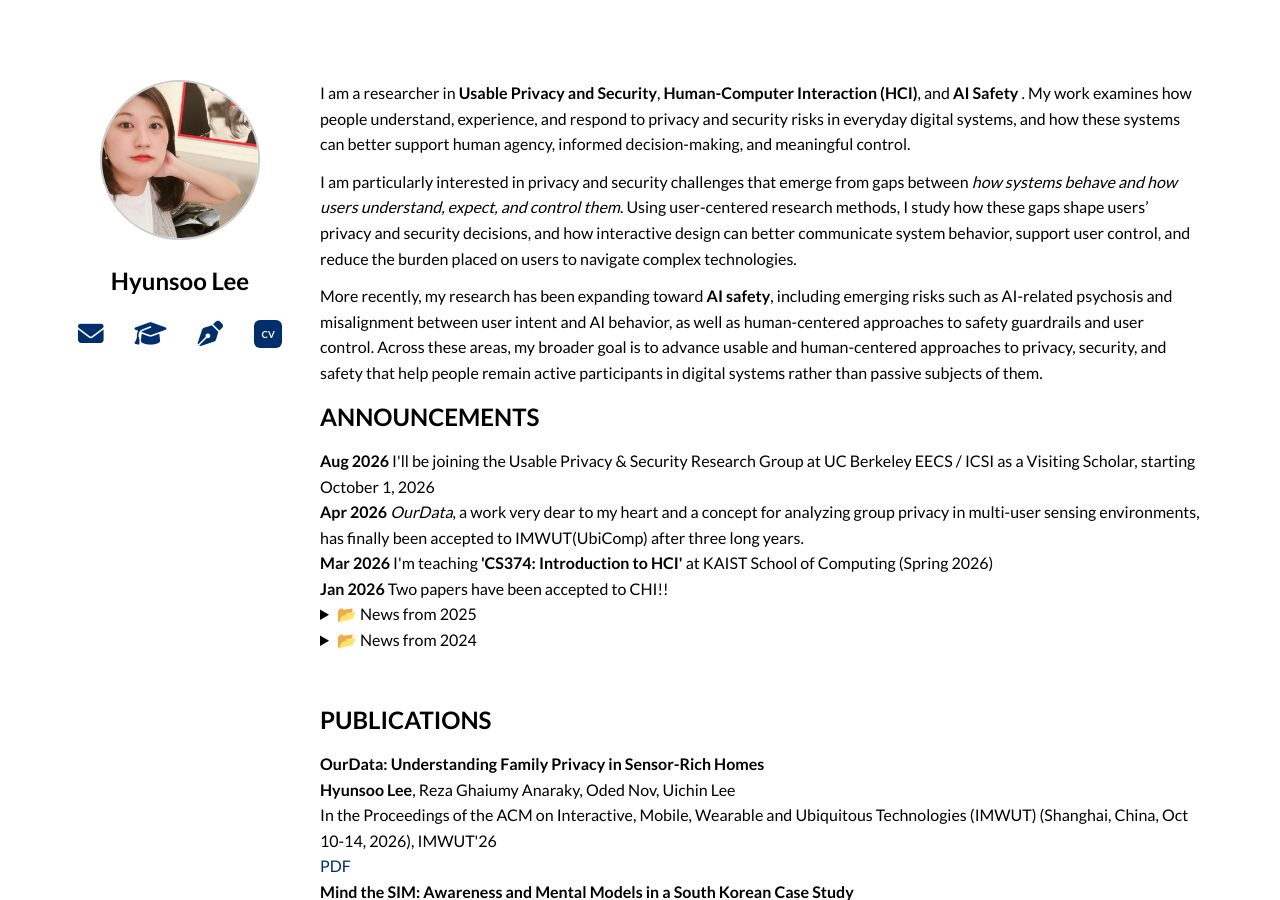
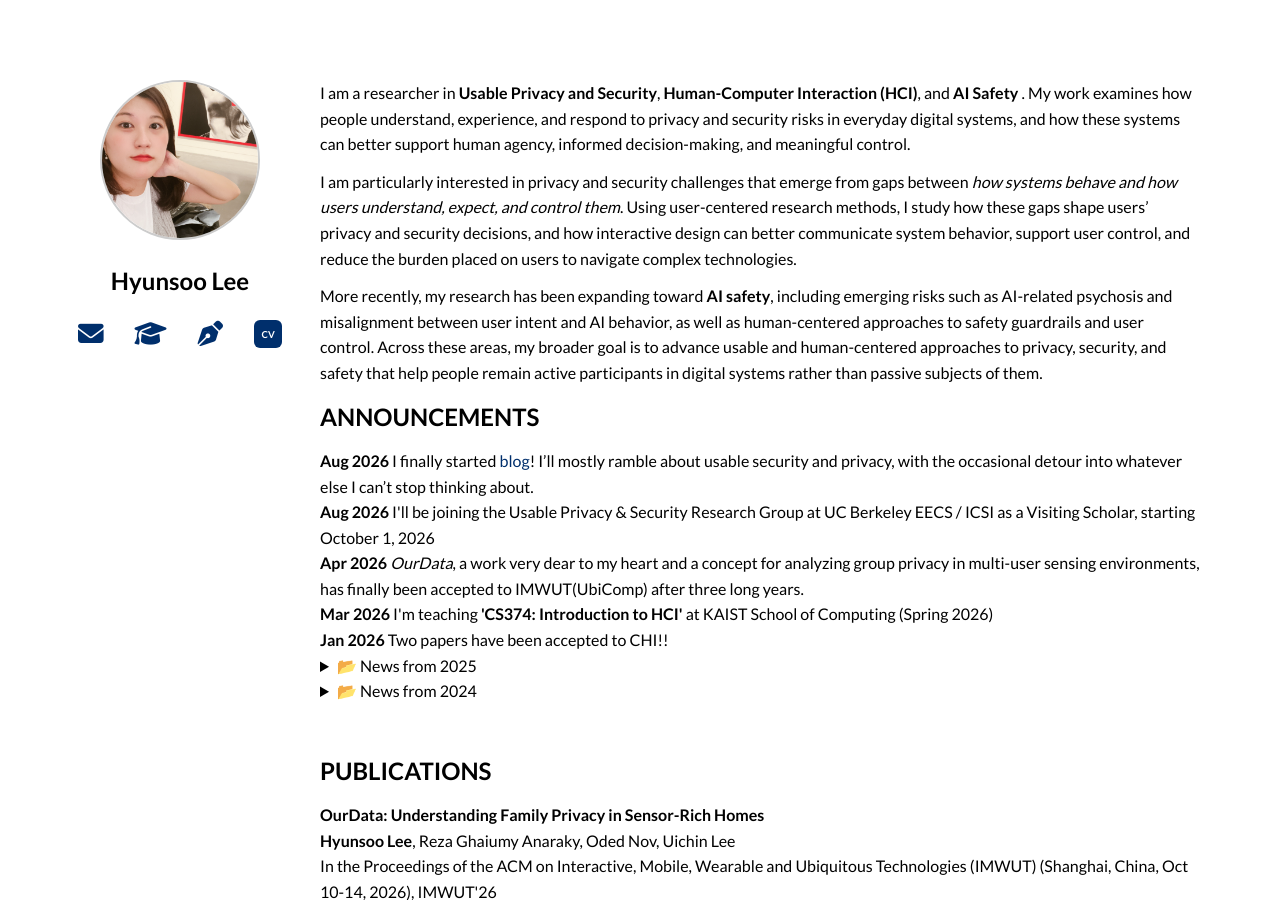
Before and after one commit to hslee90/hslee90.github.io, a Jekyll site: the page built from index.md, in a window 1280 px wide and 900 px high. Built offline with Jekyll 4.4.1, drawn with Linux system fonts in a browser that asks for light colours; nearby versions of some CDN libraries.

Commit message:
Update index.md

```diff
--- a/index.md
+++ b/index.md
@@ -44,6 +44,9 @@ title: "Home"
 
 
 <h2 id="news">ANNOUNCEMENTS</h2>
+<div class="news-item">
+  <strong>Aug 2026</strong> I finally started <a href="https://medium.com/@hslee90" target="_blank" rel="noopener noreferrer">blog</a>! I’ll mostly ramble about usable security and privacy, with the occasional detour into whatever else I can’t stop thinking about.
+<div class="news-item">
 <div class="news-item">
   <strong>Aug 2026</strong> I'll be joining the Usable Privacy & Security Research Group at UC Berkeley EECS / ICSI as a Visiting Scholar, starting October 1, 2026
 </div>
```
